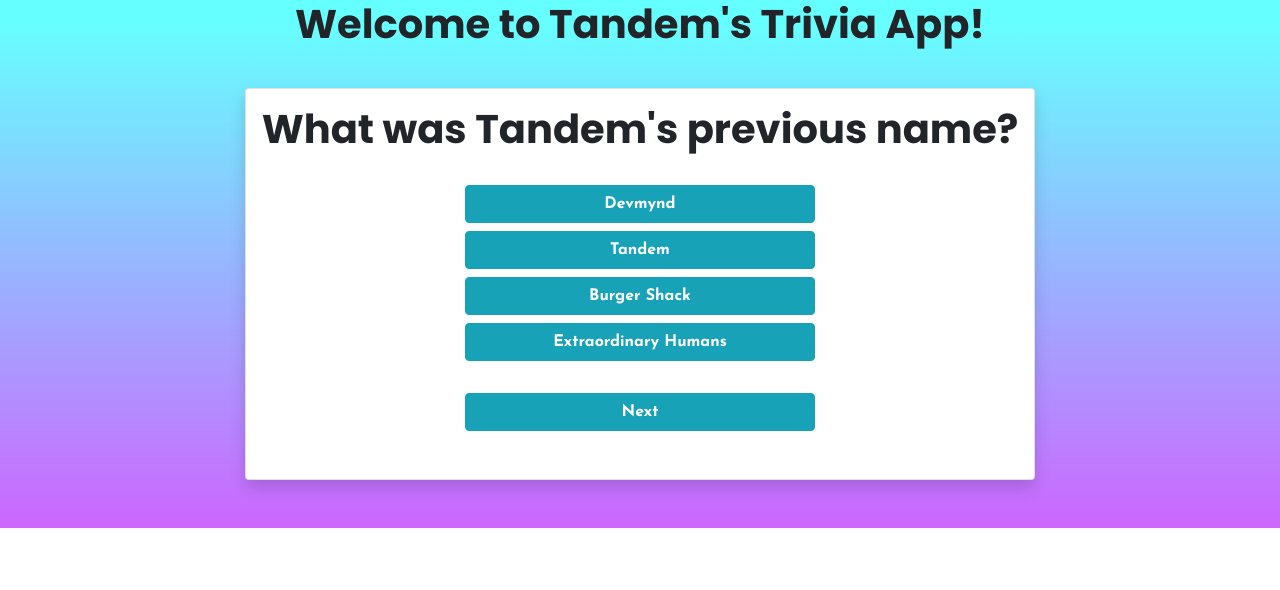
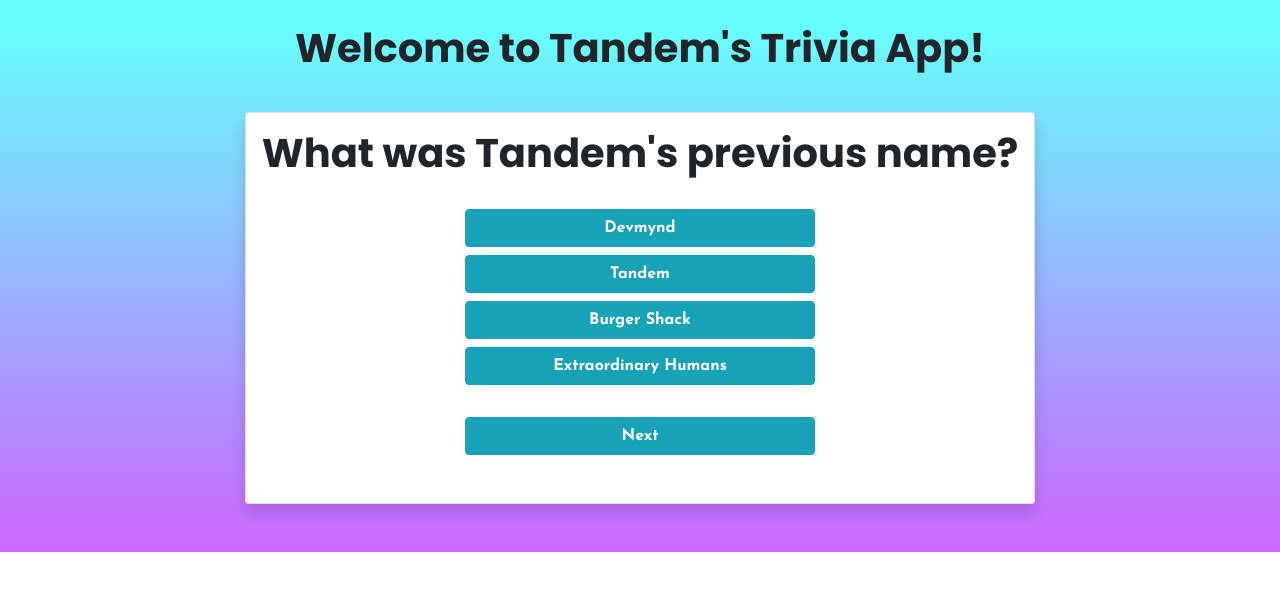
Before and after one commit to JoyPalumbo/tandem_trivia, a React (Create React App) app: page / in a window 1280 px wide. Shown: the top 590 px of the page. Built offline with nearby package versions, Linux system fonts and the light colour scheme.

Commit message:
added top spacing to title

```diff
--- a/src/App.js
+++ b/src/App.js
@@ -31,8 +31,8 @@
   return (
     <div className="App">
       <div className="container">
-        <div class="row justify-content-md-center">
-          <h1>Welcome to Tandem's Trivia App!</h1>
+        <div class="row justify-content-md-center ">
+          <h1 class="mt-4">Welcome to Tandem's Trivia App!</h1>
         </div>
         <div class="mb-4"></div>
         <div class="row justify-content-md-center">
```
